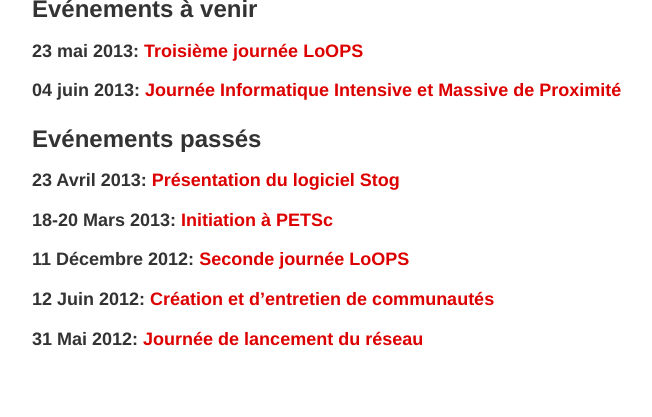
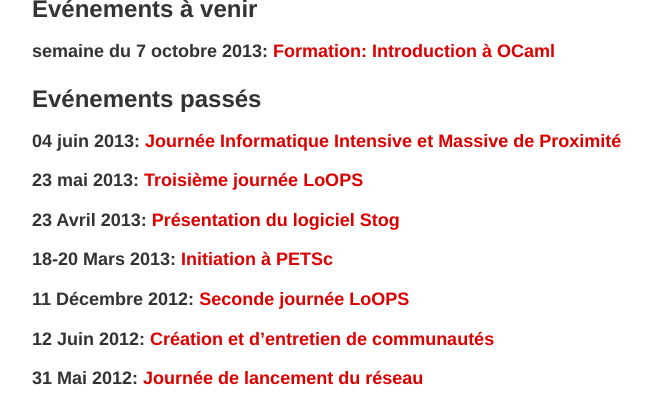
Before and after one commit to reseau-loops/reseau-loops.github.com, a Jekyll site: the page built from events.html, in a window 1280 px wide, cut to the strip 483-900 px from the top of the page. Shown: the whole strip, without its empty margins (258-910 px from the left). Built offline with Jekyll 4.4.1, drawn with Linux system fonts in a browser that asks for light colours; Markdown is read by kramdown in place of the engine named in the settings; comment, search, counter and statistics services are not loaded.

Commit message:
ajout formation ocaml

```diff
--- a/events.html
+++ b/events.html
@@ -18,11 +18,13 @@
 -->
 <a href="http://erssical.saclay.inria.fr/?query-url=http://reseau-loops.github.io/erssical_query_ical.xml"><img src="https://www.google.com/calendar/images/ical.gif" alt="ical"/></a>
 <h2>Evénements à venir</h2>
-<h3>23 mai 2013: <a href="journee_2013_05.html">Troisième journée LoOPS</a></h3>
-<h3>04 juin 2013: <a href="http://indico2.lal.in2p3.fr/indico/conferenceDisplay.py?confId=2141">Journée Informatique Intensive et Massive de Proximité</a></h3>
+<h3>semaine du 7 octobre 2013: <a href="2013_10_formation_ocaml.html">Formation: Introduction à OCaml</a></h3>
+
 <!--<h3>27 Mars 2013: <a href="journee_2013_03.html">Troisième journée LoOPS: Eclipse</a></h3>-->
 
 <h2>Evénements passés</h2>
+<h3>04 juin 2013: <a href="http://indico2.lal.in2p3.fr/indico/conferenceDisplay.py?confId=2141">Journée Informatique Intensive et Massive de Proximité</a></h3>
+<h3>23 mai 2013: <a href="journee_2013_05.html">Troisième journée LoOPS</a></h3>
 <h3>23 Avril 2013: <a href="2013_04_23_presentation_stog.html">Présentation du logiciel Stog</a></h3>
 <h3>18-20 Mars 2013: <a href="http://www.maisondelasimulation.fr/Phocea/Vie_des_labos/Seminaires/index.php?type=2&id=37">Initiation à PETSc</a></h3>
 <h3>11 Décembre 2012: <a href="journee_2012_12.html">Seconde journée LoOPS</a></h3>
```
